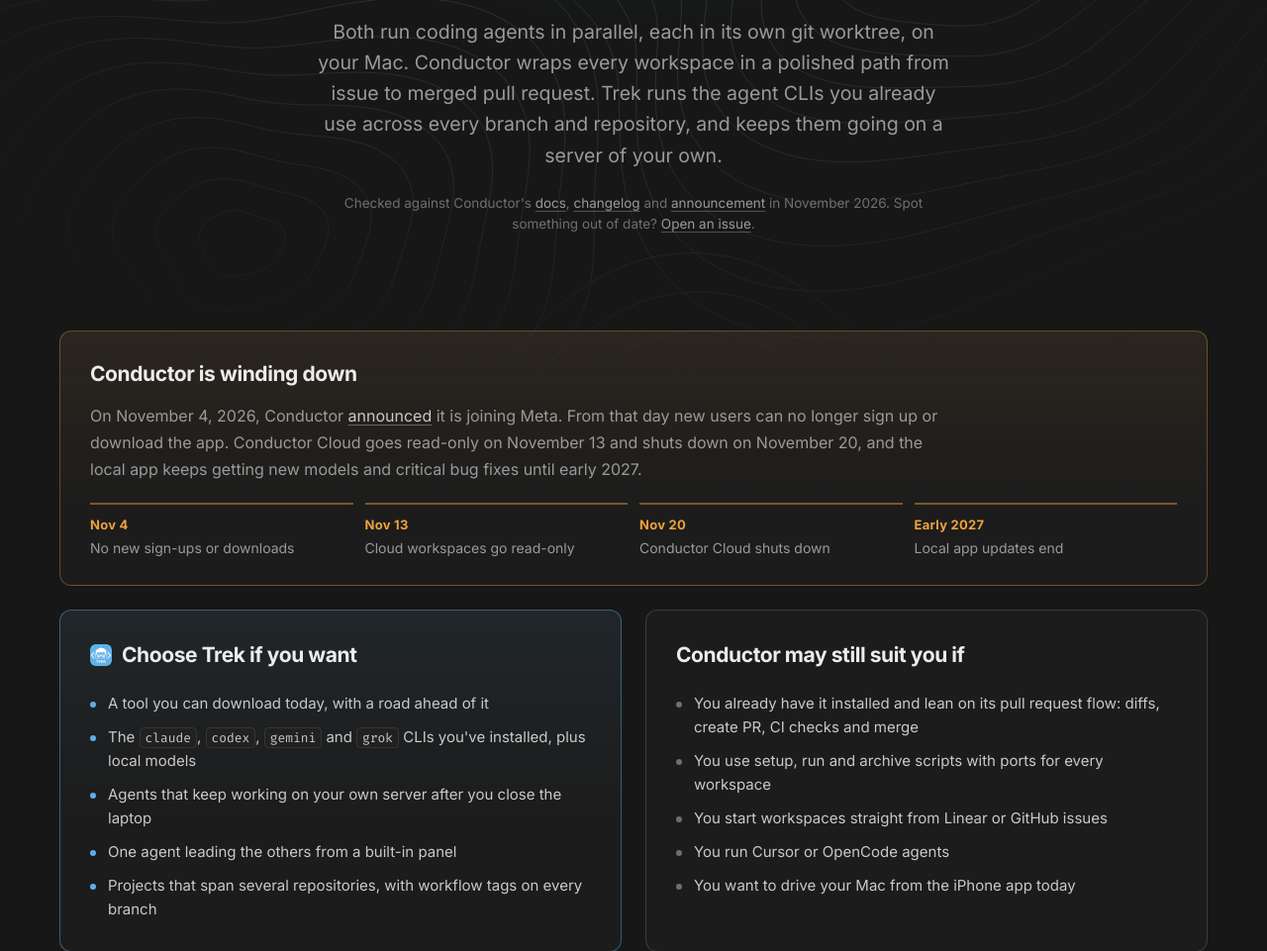
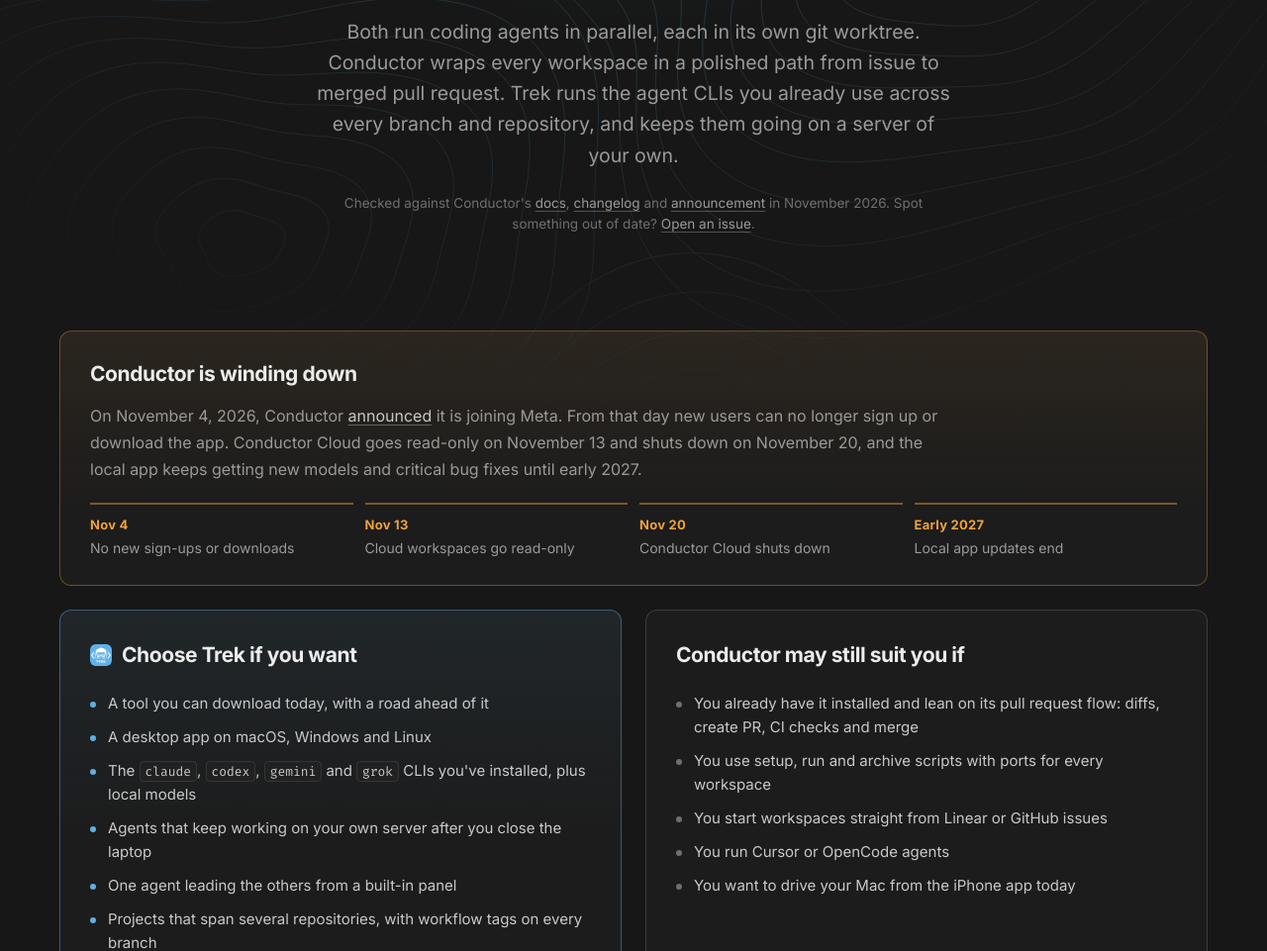
Before and after one commit to ghoofman/trek, a plain HTML site: page compare/conductor/index.html in a window 1280 px wide. Shown: the part 279-1240 px from the top of the page at 99% size. Drawn offline with Linux system fonts and the light colour scheme; no server answers.

Commit message:
Update compare pages for Windows and Linux support
Trek's desktop app now runs on all three platforms, so drop Windows and
Linux as a T3 Code advantage, stop describing both tools as Mac-only on the
Conductor page, and list cross-platform support as a reason to pick Trek.

Co-Authored-By: Claude Opus 5.5 <noreply@anthropic.com>

```diff
--- a/compare/conductor/index.html
+++ b/compare/conductor/index.html
@@ -60,7 +60,7 @@
       <p class="eyebrow">Compare</p>
       <h1><span class="accent">Trek</span> vs Conductor</h1>
       <p class="lead">
-        Both run coding agents in parallel, each in its own git worktree, on your Mac. Conductor
+        Both run coding agents in parallel, each in its own git worktree. Conductor
         wraps every workspace in a polished path from issue to merged pull request. Trek runs
         the agent CLIs you already use across every branch and repository, and keeps them going
         on a server of your own.
@@ -98,6 +98,7 @@
           <h2><img src="/assets/favicon.png" alt="" width="22" height="22">Choose Trek if you want</h2>
           <ul class="checks">
             <li>A tool you can download today, with a road ahead of it</li>
+            <li>A desktop app on macOS, Windows and Linux</li>
             <li>The <code>claude</code>, <code>codex</code>, <code>gemini</code> and <code>grok</code> CLIs you've installed, plus local models</li>
             <li>Agents that keep working on your own server after you close the laptop</li>
             <li>One agent leading the others from a built-in panel</li>
```
Also changed, not shown: compare/t3-code/index.html (+1 -1 lines).
